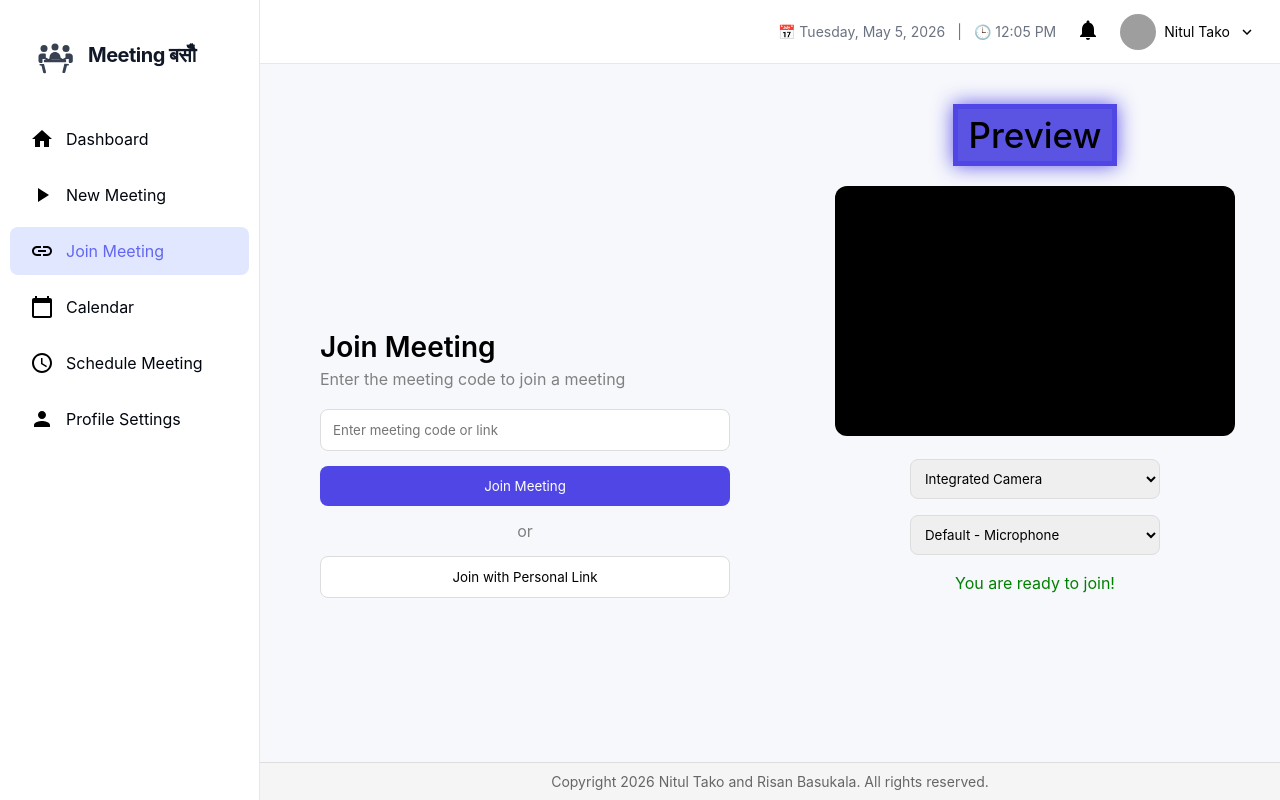
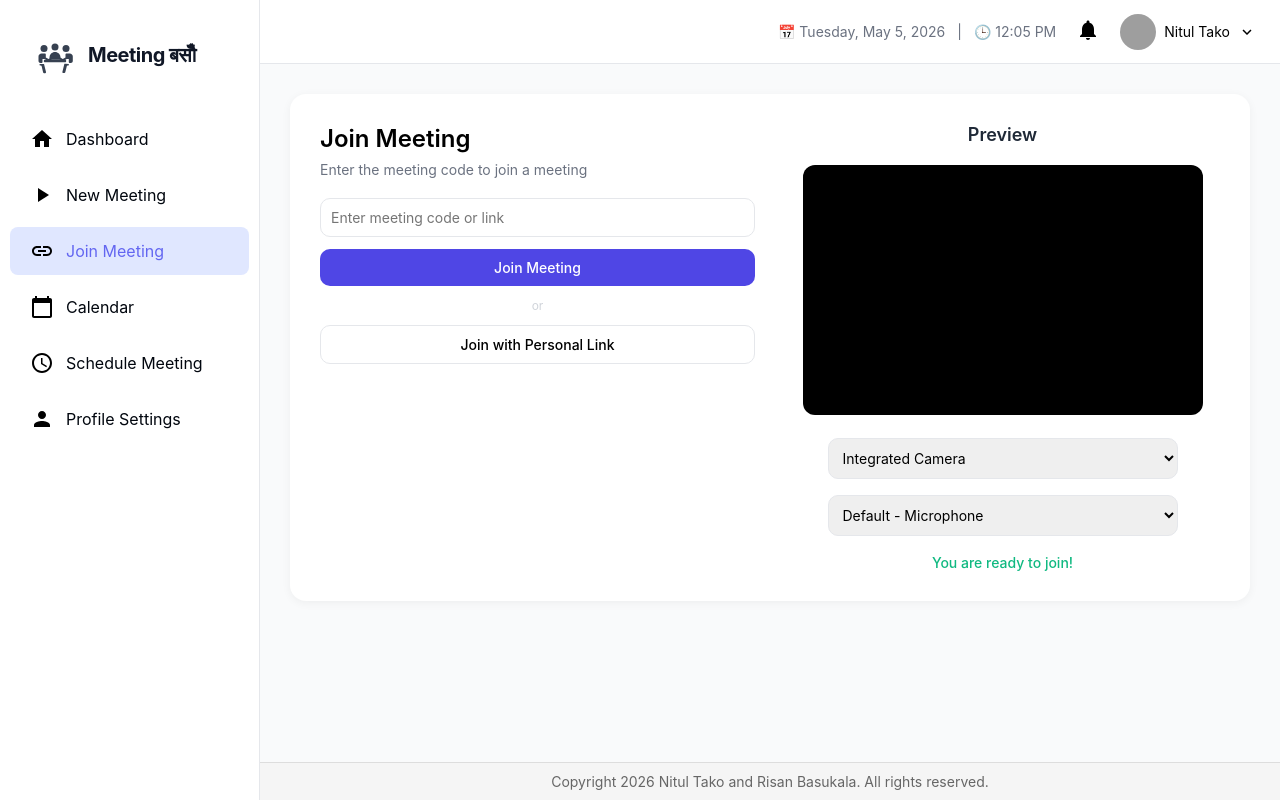
Before and after one commit to Nitul7/Meeting-Basum, a React (Vite) app: page /join-meeting in a window 1280 px wide. Built offline with nearby package versions, Linux system fonts and the light colour scheme; no server answers; grey boxes are pictures that could not be loaded.

Commit message:
Updated some cards

```diff
--- a/src/App.jsx
+++ b/src/App.jsx
@@ -1,5 +1,4 @@
 import Navbar from "./components/Navbar";
-import Body from "./components/Body";
 import Footer from "./components/Footer";
 import Sidebar from "./components/Sidebar";
 import { Routes,Route } from "react-router";
--- a/src/components/Body.jsx
+++ /dev/null
@@ -1,17 +0,0 @@
-import '../styles/Body.css';
-import MoreVertIcon from '@mui/icons-material/MoreVert';
-import {Outlet} from 'react-router';
-
-function Body() {
-  return (
-    <main className="body">
-
-      <div className="greeting-section">
-       <Outlet />
-      </div>
-
-    </main>
-  );
-}
-
-export default Body;
--- a/src/index.css
+++ b/src/index.css
@@ -6,7 +6,7 @@
 
 body {
   margin: 0;
-  font-family: 'Roboto Condensed', sans-serif;
+  font-family: 'Roboto Condensed', sans-serif , Arial, Helvetica;
   background: #f9fafb;
 }
 
--- a/src/pages/Calender.jsx
+++ b/src/pages/Calender.jsx
@@ -9,6 +9,7 @@ const localizer = momentLocalizer(moment);
 
 const MyCalendar = ({ events }) => {
   return (
+    <div className="calendar-page">
       <div className="calendar-wrapper">
         <Calendar
           localizer={localizer}
@@ -27,6 +28,7 @@ const MyCalendar = ({ events }) => {
           style={{ height: "100%" }}
         />
       </div>
+    </div>
   );
 };
 
--- a/src/pages/JoinMeeting.jsx
+++ b/src/pages/JoinMeeting.jsx
@@ -37,6 +37,7 @@ const JoinMeeting = () => {
   }, []);
 
   return (
+    <div className="join-meeting">
     <div className="join-container">
       {/* LEFT SIDE */}
       <div className="join-left">
@@ -82,6 +83,7 @@ const JoinMeeting = () => {
         <p className="ready">You are ready to join!</p>
       </div>
     </div>
+  </div>
   );
 };
 
--- a/src/styles/Calender.css
+++ b/src/styles/Calender.css
@@ -1,9 +1,17 @@
+.calendar-page {
+  padding: 30px;
+  background: #f9fafb;
+  min-height: 100vh;
+  overflow: visible;
+}
+
 .calendar-wrapper {
+  background: white;
+  padding: 30px;
+  border-radius: 16px;
+  box-shadow: 0 2px 10px rgba(0, 0, 0, 0.05);
   height: 700px;
-  background: white;
-  margin: 20px;
-  padding: 20px;
-  border-radius: 15px;
+  overflow: visible;
 }
 
 /* Toolbar Styling */
--- a/src/styles/JoinMeeting.css
+++ b/src/styles/JoinMeeting.css
@@ -1,66 +1,89 @@
+
+.join-meeting {
+  padding: 30px;
+  background: #f9fafb;
+  min-height: 100vh;
+  overflow: hidden;
+}
+
 .join-container {
+  background: white;
+  border-radius: 16px;
+  padding: 30px;
   display: flex;
-  height: 100vh;
-  font-family: Arial, sans-serif;
-  background: #f7f8fc;
+  gap: 30px;
+  box-shadow: 0 2px 10px rgba(0, 0, 0, 0.05);
 }
 
 /* LEFT */
 .join-left {
   flex: 1;
-  padding: 60px;
   display: flex;
   flex-direction: column;
-  justify-content: center;
+  justify-content: flex-start;
+  width: 280px;
 }
 
 .join-left h2 {
-  font-size: 28px;
-  margin-bottom: 5px;
+  font-size: 24px;
+  margin-bottom: 8px;
+  font-weight: 600;
 }
 
 .join-left p {
-  color: gray;
+  color: #6b7280;
   margin-bottom: 20px;
+  font-size: 14px;
 }
 
 .join-left input {
-  padding: 12px;
-  border: 1px solid #ddd;
-  border-radius: 8px;
-  margin-bottom: 15px;
+  padding: 10px;
+  border: 1px solid #e5e7eb;
+  border-radius: 10px;
+  margin-bottom: 12px;
+  font-size: 14px;
+  outline: none;
+}
+
+.join-left input:focus {
+  border-color: #4f46e5;
 }
 
 .join-btn {
   background: #4f46e5;
   color: white;
-  padding: 12px;
+  padding: 10px;
   border: none;
-  border-radius: 8px;
+  border-radius: 10px;
   cursor: pointer;
+  font-size: 14px;
+  font-weight: 500;
 }
 
 .link-btn {
   background: white;
-  border: 1px solid #ddd;
-  padding: 12px;
-  border-radius: 8px;
+  border: 1px solid #e5e7eb;
+  padding: 10px;
+  border-radius: 10px;
   cursor: pointer;
+  font-size: 14px;
+  font-weight: 500;
 }
 
 .divider {
   text-align: center;
-  margin: 15px 0;
-  color: gray;
+  margin: 12px 0;
+  color: #d1d5db;
+  font-size: 12px;
 }
 
 /* RIGHT */
 .join-right {
   flex: 1;
-  padding: 40px;
   display: flex;
   flex-direction: column;
   align-items: center;
+  justify-content: center;
 }
 
 .video-box {
@@ -80,23 +103,30 @@
 }
 
 select {
-  width: 250px;
+  width: 100%;
+  max-width: 350px;
   padding: 10px;
   margin: 8px 0;
-  border-radius: 8px;
-  border: 1px solid #ddd;
+  border-radius: 10px;
+  border: 1px solid #e5e7eb;
+  font-size: 14px;
+  outline: none;
+}
+
+select:focus {
+  border-color: #4f46e5;
 }
 
 .ready {
-  color: green;
+  color: #10b981;
   margin-top: 10px;
+  font-size: 14px;
+  font-weight: 500;
 }
 
 .join-right-h3 {
   margin-bottom: 20px;
-  padding: 5px 10px;
-  font-size: 35px;
-  background-color: #5b54e2;
-  border: 5px solid #4f46e5;
-  box-shadow: 0 0 20px rgba(79, 70, 229, 0.9);
+  font-size: 18px;
+  font-weight: 600;
+  color: #1f2937;
 }
--- a/src/styles/Navbar.css
+++ b/src/styles/Navbar.css
@@ -10,6 +10,8 @@
   align-items: center;
 
   padding: 0 24px;
+  overflow: visible;
+  z-index: 999;
 }
 
 /* RIGHT */
@@ -53,6 +55,7 @@
   align-items: center;
   gap: 8px;
   cursor: pointer;
+  overflow: visible;
 }
 
 .profile img {
--- a/src/styles/NewMeeting.css
+++ b/src/styles/NewMeeting.css
@@ -4,6 +4,7 @@
   padding: 30px;
   background: #f9fafb;
   gap: 25px;
+  overflow: hidden;
 }
 
 .start-text h1 {
--- a/src/styles/ProfileSettings.css
+++ b/src/styles/ProfileSettings.css
@@ -2,16 +2,15 @@
   padding: 30px;
   background: #f9fafb;
   min-height: 100vh;
+  overflow: hidden;
 }
 
 .profile-card {
   background: white;
   border-radius: 16px;
   padding: 30px;
-
   display: flex;
   gap: 40px;
-
   box-shadow: 0 2px 10px rgba(0,0,0,0.05);
 }
 
--- a/src/styles/ScheduleMeeting.css
+++ b/src/styles/ScheduleMeeting.css
@@ -1,5 +1,4 @@
 body {
-  font-family: Arial, sans-serif;
   background: #f6f7fb;
 }
 
@@ -7,6 +6,7 @@ body {
   display: flex;
   gap: 30px;
   padding: 30px;
+  overflow: hidden;
 }
 
 /* LEFT FORM */
```
Lines whose indentation alone changed are shown as unchanged.
